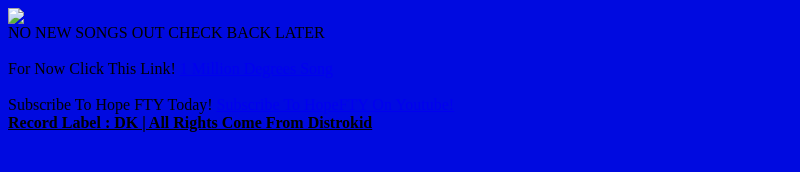
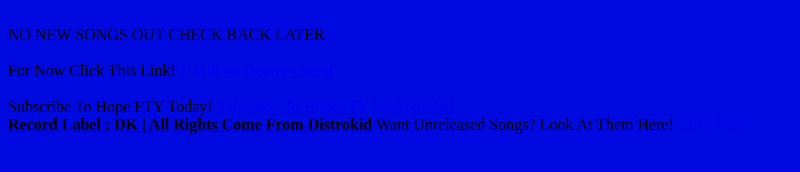
Before and after one commit to MosaturnNathan/HopeFTY, a plain HTML site: page index.html in a window 1280 px wide. Shown: the whole page, without its empty margins (0-800 px from the left). Drawn offline with Linux system fonts and the light colour scheme.

Commit message:
Add files via upload

```diff
--- a/index.html
+++ b/index.html
@@ -1,7 +1,6 @@
 <html>
     <title>HopeFTY</title>
 </html>
-<img src="img/kingalbumpicture.jpg" <br>
 <br>
 NO NEW SONGS OUT CHECK BACK LATER
 <body bgcolor="Toothpaste">
@@ -19,3 +18,8 @@ Subscribe To HopeFTY On Youtube!
 </a>
 <br>
 <b><u>Record Label : DK | All Rights Come From Distrokid</u></b>
+
+Want Unreleased Songs? Look At Them Here!
+<a href="https://www.youtube.com/channel/UCKJ36nVLNJKFRBo8iyd8W7A">
+    Click Here
+    </a>
```
